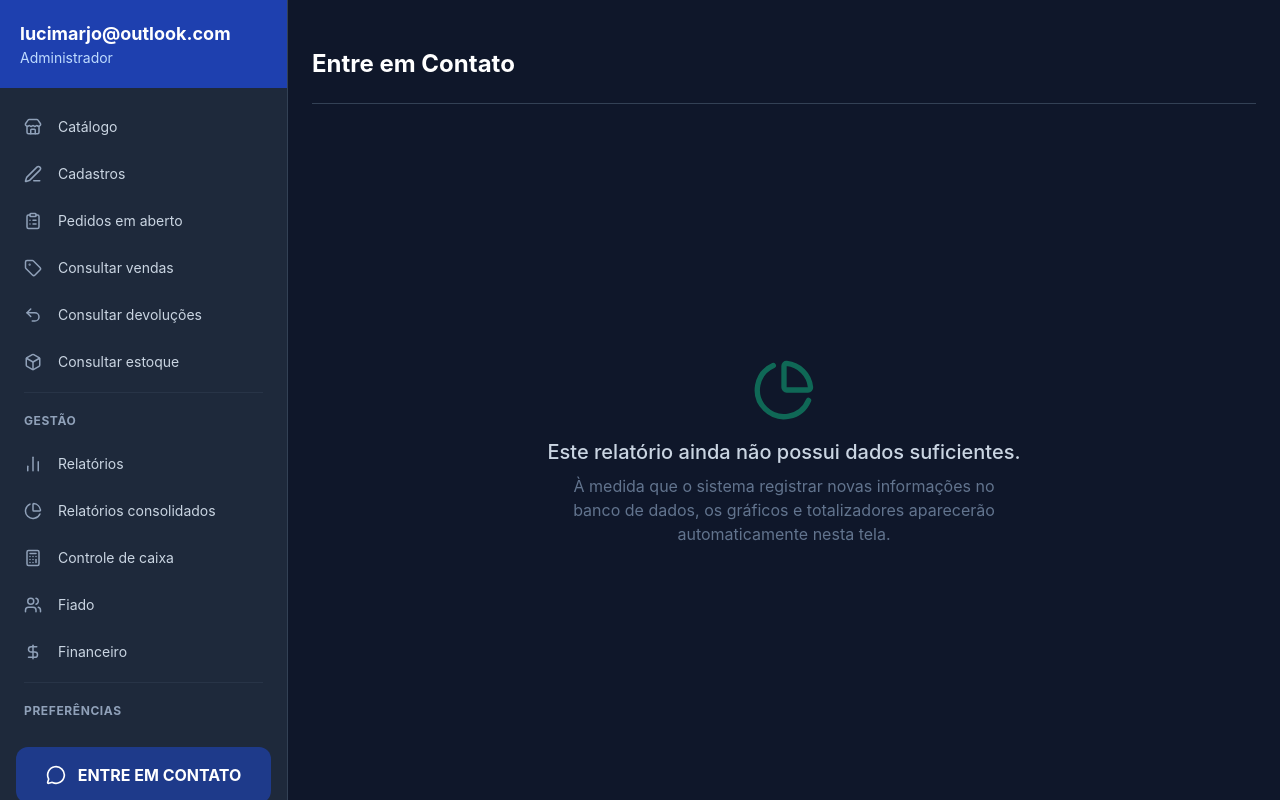
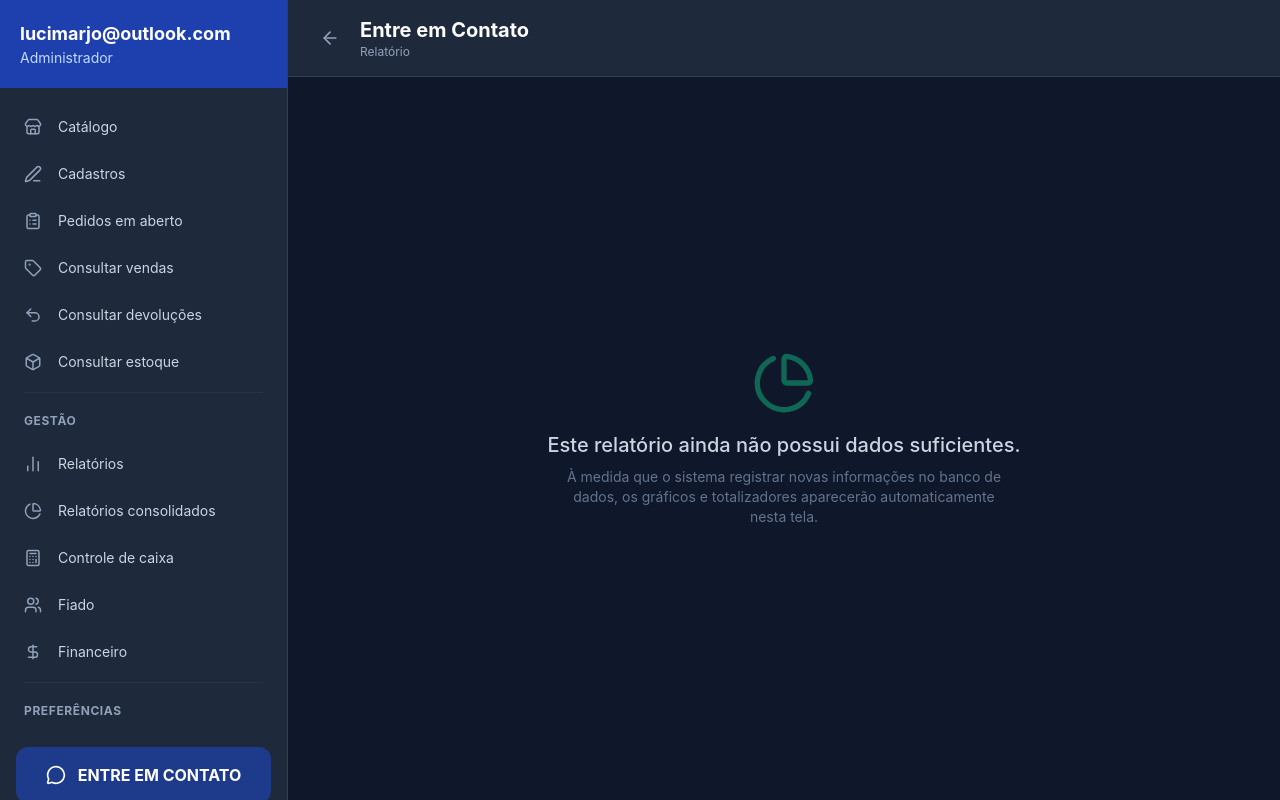
Before and after one commit to RamonFerreira1/pdv-web, a React (Vite) app: page /contato in a window 1280 px wide. Built offline with nearby package versions, Linux system fonts and the light colour scheme; no server answers.

Commit message:
fix: adiciona botao voltar em todas as telas (padronizacao)

```diff
--- a/src/components/Templates/DynamicCrudPage.jsx
+++ b/src/components/Templates/DynamicCrudPage.jsx
@@ -1,9 +1,11 @@
 import React, { useState, useEffect } from 'react';
-import { Search, Plus, Edit2, Trash2, ChevronDown, ChevronUp } from 'lucide-react';
+import { useNavigate } from 'react-router-dom';
+import { Search, Plus, Edit2, Trash2, ChevronDown, ChevronUp, ArrowLeft } from 'lucide-react';
 
 const API_URL = `${import.meta.env.VITE_API_URL || 'http://localhost:3001'}/api/dynamic`;
 
 export default function DynamicCrudPage({ title, endpoint, fields }) {
+  const navigate = useNavigate();
   const [data, setData] = useState([]);
   const [search, setSearch] = useState('');
   const [isModalOpen, setIsModalOpen] = useState(false);
@@ -81,7 +83,16 @@ export default function DynamicCrudPage({ title, endpoint, fields }) {
     <div className="flex flex-col h-full bg-darkBg">
       {/* Topbar */}
       <div className="border-b border-darkBorder px-4 sm:px-6 py-4 flex flex-col sm:flex-row sm:items-center gap-3 shrink-0 bg-darkCard/50">
-        <h1 className="text-xl sm:text-2xl font-bold text-white flex-1">{title}</h1>
+        <div className="flex items-center gap-3 flex-1">
+          <button
+            onClick={() => navigate(-1)}
+            className="p-2 text-slate-400 hover:text-white hover:bg-darkBorder rounded-lg transition-colors shrink-0"
+            aria-label="Voltar"
+          >
+            <ArrowLeft size={20} />
+          </button>
+          <h1 className="text-xl sm:text-2xl font-bold text-white">{title}</h1>
+        </div>
 
         <div className="flex items-center gap-3">
           <div className="relative flex-1 sm:flex-none">
--- a/src/components/Templates/GenericReport.jsx
+++ b/src/components/Templates/GenericReport.jsx
@@ -1,17 +1,31 @@
 import React from 'react';
-import { PieChart, BarChart2 } from 'lucide-react';
+import { useNavigate } from 'react-router-dom';
+import { PieChart, ArrowLeft } from 'lucide-react';
 
 export default function GenericReport({ title }) {
+  const navigate = useNavigate();
+
   return (
-    <div className="flex flex-col h-full bg-darkBg p-6 text-white">
-      <div className="h-20 border-b border-darkBorder mb-6 flex items-center">
-        <h1 className="text-2xl font-bold text-white">{title}</h1>
+    <div className="flex flex-col h-full bg-darkBg">
+      {/* Header */}
+      <div className="bg-darkCard border-b border-darkBorder px-4 sm:px-6 py-4 flex items-center gap-3 shrink-0">
+        <button
+          onClick={() => navigate(-1)}
+          className="p-2 text-slate-400 hover:text-white hover:bg-darkBorder rounded-lg transition-colors"
+          aria-label="Voltar"
+        >
+          <ArrowLeft size={20} />
+        </button>
+        <div>
+          <h1 className="text-xl font-bold text-white">{title}</h1>
+          <p className="text-xs text-slate-400">Relatório</p>
+        </div>
       </div>
 
-      <div className="flex-1 flex flex-col items-center justify-center text-slate-500">
+      <div className="flex-1 flex flex-col items-center justify-center text-slate-500 p-8">
         <PieChart size={64} className="mb-4 text-primaryGreen/50" />
-        <p className="text-xl font-medium text-slate-300">Este relatório ainda não possui dados suficientes.</p>
-        <p className="max-w-md text-center mt-2">
+        <p className="text-xl font-medium text-slate-300 text-center">Este relatório ainda não possui dados suficientes.</p>
+        <p className="max-w-md text-center mt-2 text-sm">
           À medida que o sistema registrar novas informações no banco de dados, os gráficos e totalizadores aparecerão automaticamente nesta tela.
         </p>
       </div>
--- a/src/pages/EmConstrucao.jsx
+++ b/src/pages/EmConstrucao.jsx
@@ -1,16 +1,34 @@
 import React from 'react';
-import { Construction } from 'lucide-react';
+import { useNavigate } from 'react-router-dom';
+import { Construction, ArrowLeft } from 'lucide-react';
 
 export default function EmConstrucao() {
+  const navigate = useNavigate();
+
   return (
-    <div className="flex flex-col items-center justify-center h-full bg-darkBg text-center p-8">
-      <div className="w-24 h-24 bg-darkCard border border-darkBorder rounded-3xl flex items-center justify-center mb-6 shadow-xl">
-        <Construction size={48} className="text-primaryGreen" />
+    <div className="flex flex-col h-full bg-darkBg">
+      {/* Header */}
+      <div className="bg-darkCard border-b border-darkBorder px-4 sm:px-6 py-4 flex items-center gap-3 shrink-0">
+        <button
+          onClick={() => navigate(-1)}
+          className="p-2 text-slate-400 hover:text-white hover:bg-darkBorder rounded-lg transition-colors"
+          aria-label="Voltar"
+        >
+          <ArrowLeft size={20} />
+        </button>
+        <h1 className="text-xl font-bold text-white">Em Construção</h1>
       </div>
-      <h1 className="text-3xl font-bold text-white mb-4">Tela em Construção</h1>
-      <p className="text-slate-400 max-w-md">
-        Esta funcionalidade ainda não foi implementada. Ela foi adicionada ao menu para manter a fidelidade visual com o aplicativo original.
-      </p>
+
+      {/* Content */}
+      <div className="flex-1 flex flex-col items-center justify-center text-center p-8">
+        <div className="w-24 h-24 bg-darkCard border border-darkBorder rounded-3xl flex items-center justify-center mb-6 shadow-xl">
+          <Construction size={48} className="text-primaryGreen" />
+        </div>
+        <h2 className="text-2xl font-bold text-white mb-4">Tela em Construção</h2>
+        <p className="text-slate-400 max-w-md">
+          Esta funcionalidade ainda não foi implementada. Ela foi adicionada ao menu para manter a fidelidade visual com o aplicativo original.
+        </p>
+      </div>
     </div>
   );
 }
--- a/src/pages/Estoque.jsx
+++ b/src/pages/Estoque.jsx
@@ -1,5 +1,6 @@
 import React, { useContext, useState, useMemo } from 'react';
-import { Plus, Search, Edit2, Trash2 } from 'lucide-react';
+import { useNavigate } from 'react-router-dom';
+import { Plus, Search, Edit2, Trash2, ArrowLeft } from 'lucide-react';
 import { POSContext } from '../context/POSContext';
 import ProductModal from '../components/Estoque/ProductModal';
 import DeleteConfirmModal from '../components/Estoque/DeleteConfirmModal';
@@ -52,12 +53,23 @@ export default function Estoque() {
     setIsDeleteModalOpen(false);
   };
 
+  const navigate = useNavigate();
+
   return (
     <div className="flex flex-col h-full bg-darkBg p-4 sm:p-8">
       <div className="flex flex-col sm:flex-row sm:justify-between sm:items-center gap-4 mb-6 sm:mb-8">
-        <div>
-          <h1 className="text-2xl sm:text-3xl font-bold text-white mb-1">Gestão de Estoque</h1>
-          <p className="text-slate-400 text-sm">Gerencie seus produtos, preços e quantidades.</p>
+        <div className="flex items-center gap-3">
+          <button
+            onClick={() => navigate(-1)}
+            className="p-2 text-slate-400 hover:text-white hover:bg-darkBorder rounded-lg transition-colors"
+            aria-label="Voltar"
+          >
+            <ArrowLeft size={20} />
+          </button>
+          <div>
+            <h1 className="text-2xl sm:text-3xl font-bold text-white mb-1">Gestão de Estoque</h1>
+            <p className="text-slate-400 text-sm">Gerencie seus produtos, preços e quantidades.</p>
+          </div>
         </div>
         <button
           onClick={handleAdd}
--- a/src/pages/Relatorios.jsx
+++ b/src/pages/Relatorios.jsx
@@ -1,10 +1,12 @@
 import React, { useContext, useState } from 'react';
-import { Calendar, DollarSign, TrendingUp, XCircle, Users } from 'lucide-react';
+import { useNavigate } from 'react-router-dom';
+import { Calendar, DollarSign, TrendingUp, XCircle, Users, ArrowLeft } from 'lucide-react';
 import { POSContext } from '../context/POSContext';
 
 const fmt = (v) => v.toLocaleString('pt-BR', { style: 'currency', currency: 'BRL' });
 
 export default function Relatorios() {
+  const navigate = useNavigate();
   const { sales, sellers, cancellations } = useContext(POSContext);
   const [dateRange, setDateRange] = useState({ start: '', end: '' });
 
@@ -17,11 +19,20 @@ export default function Relatorios() {
   const sortedSellers = [...sellers].sort((a, b) => b.salesTotal - a.salesTotal);
 
   return (
-    <div className="flex flex-col h-full bg-darkBg p-8 overflow-y-auto">
-      <div className="flex justify-between items-end mb-8">
-        <div>
-          <h1 className="text-3xl font-bold text-white mb-2">Dashboard Gerencial</h1>
-          <p className="text-slate-400">Resumo financeiro e desempenho da equipe.</p>
+    <div className="flex flex-col h-full bg-darkBg p-4 sm:p-8 overflow-y-auto">
+      <div className="flex flex-col sm:flex-row sm:justify-between sm:items-start gap-4 mb-8">
+        <div className="flex items-center gap-3">
+          <button
+            onClick={() => navigate(-1)}
+            className="p-2 text-slate-400 hover:text-white hover:bg-darkBorder rounded-lg transition-colors shrink-0"
+            aria-label="Voltar"
+          >
+            <ArrowLeft size={20} />
+          </button>
+          <div>
+            <h1 className="text-2xl sm:text-3xl font-bold text-white mb-1">Dashboard Gerencial</h1>
+            <p className="text-slate-400 text-sm">Resumo financeiro e desempenho da equipe.</p>
+          </div>
         </div>
 
         {/* Date Filter */}
```
